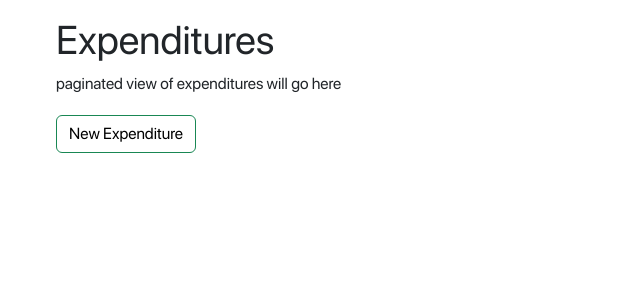
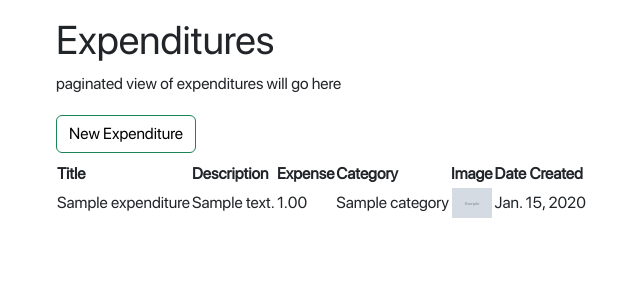
Before and after one commit to rb2cc/Team-Galin-Spending-Tracker, a Django app: page /expenditure_list in a window 1280 px wide. Shown: the part 56-356 px from the top of the page, without its empty margins (216-856 px from the left). Run offline with Django 4.2, Linux system fonts and the light colour scheme; tables that the repository leaves empty hold one stand-in row (values such as "Sample post"); grey boxes marked "Sample" are stand-in pictures; some libraries are stand-ins or nearby versions.

Commit message:
add category model as a foreign key field in expenditure model -also add table for expenditures on expenditure template -add override method on category model to display object name field on drop down

```diff
--- a/personal_spending_tracker/urls.py
+++ b/personal_spending_tracker/urls.py
@@ -27,7 +27,7 @@ urlpatterns = [
     path('log_out/', views.log_out, name='log_out'),
     path('sign_up/', views.sign_up, name='sign_up'),
     path('landing_page/', views.landing_page, name='landing_page'),
-    path('expenditure_list', views.expenditure_list, name='expenditure_list'),
+    path('expenditure_list', views.display_expenditures, name='expenditure_list'),
     path('create_expenditure/', views.create_expenditure, name='create_expenditure' )
 ]
 
--- a/tracker/admin.py
+++ b/tracker/admin.py
@@ -18,4 +18,4 @@ class CategoryAdmin(admin.ModelAdmin):
 @admin.register(Expenditure)
 class UserAdmin(admin.ModelAdmin):
     """Configuration of the admin interface for expenditures"""
-    list_display = ['id','title', 'expense','description', 'image','date_created']
+    list_display = ['id','title', 'expense','description', 'category','image','date_created']
--- a/tracker/forms.py
+++ b/tracker/forms.py
@@ -56,7 +56,7 @@ class ExpenditureForm(forms.ModelForm):
     class Meta:
         """Form options"""
         model = Expenditure
-        fields = ['title','expense','description', 'image']
+        fields = ['title','expense','description', 'category', 'image']
 
     # description = forms.CharField(label="Description", widget=forms.CharField(attrs={'size':100}))
     # field_order=['title', 'description', 'expense']
--- a/tracker/models.py
+++ b/tracker/models.py
@@ -66,12 +66,15 @@ class Category(models.Model):
         verbose_name = 'Category'
         verbose_name_plural = 'Categories'
 
+    def __str__(self):
+        return self.name
+
 class Expenditure(models.Model):
     """Expenditure model for user spending"""
 
+    category = models.ForeignKey(Category, on_delete=models.CASCADE) #uncomment when category model is implemented
     title = models.CharField(max_length=25, blank=False)
     description = models.TextField(max_length=280, blank=False)
-    image = models.ImageField(editable=True, blank=True, upload_to='images')
+    image = models.ImageField(editable=True, upload_to='images')
     expense = models.DecimalField(max_digits=20,decimal_places=2, null=False)
     date_created = models.DateField(auto_now=True)
-    # category = models.ForeignKey(Category, on_delete=models.CASCADE) #uncomment when category model is implemented
--- a/tracker/templates/expenditure_list.html
+++ b/tracker/templates/expenditure_list.html
@@ -6,6 +6,30 @@
             <h1>Expenditures</h1>
             <p>paginated view of expenditures will go here</p>
             <h2><a href='{% url 'create_expenditure' %}' class="btn btn-success">New Expenditure</a></h2>
+            <div class="mb-3">
+                <!-- <p id="count">Total Requests: </p> -->
+                <table>
+                    <tr>
+                      <th>Title</th>
+                      <th>Description</th>
+                      <th>Expense</th>
+                      <th>Category</th>
+                      <th>Image</th>
+                      <th>Date Created</th>
+                    </tr>
+                {% for i in expenditures %}
+                        <tr>
+                            <td style ='text-align: left; vertical-align: middle'>{{i.title}}</td>
+                            <td style ='text-align: left; vertical-align: middle'>{{i.description}}</td>
+                            <td style ='text-align: left; vertical-align: middle'>{{i.expense}}</td>
+                            <td style ='text-align: left; vertical-align: middle'>{{i.category}}</td>
+                            <td style ='text-align: center; vertical-align: middle'><img src="{{ i.image.url }}" width="40"></td>
+                            <td style ='text-align: left; vertical-align: middle'>{{i.date_created}}</td>
+                        </tr>
+                {% endfor %}
+              </table>
+            </div>
+
         </div>
     </div>
 </div>
--- a/tracker/views.py
+++ b/tracker/views.py
@@ -1,5 +1,5 @@
 from .forms import SignUpForm, LogInForm, ExpenditureForm
-from .models import User, Category
+from .models import User, Category, Expenditure
 from django.contrib.auth import authenticate, login, logout
 from django.contrib import messages
 from django.shortcuts import redirect, render
@@ -44,8 +44,8 @@ def user_test(user):
 def landing_page(request):
     return render(request, 'landing_page.html')
 
-def expenditure_list(request):
-    return render(request, 'expenditure_list.html')
+# def expenditure_list(request):
+#     return render(request, 'expenditure_list.html')
 
 def create_expenditure(request):
     if request.method == 'POST':
@@ -58,3 +58,7 @@ def create_expenditure(request):
     else:
         form = ExpenditureForm()
     return render(request, 'create_expenditure.html', {'form': form})
+
+def display_expenditures(request):
+    expenditures = Expenditure.objects.all()
+    return render(request, 'expenditure_list.html', {'expenditures':expenditures})
```
Also changed, not shown: tracker/migrations/0002_category_expenditure_user_available_categories.py, tracker/migrations/0002_expenditure.py (deleted), tracker/migrations/0003_alter_expenditure_image.py (deleted), tracker/migrations/0004_alter_expenditure_image.py (deleted), tracker/migrations/0005_alter_expenditure_description.py (deleted), tracker/migrations/0006_alter_expenditure_expense.py (deleted).
